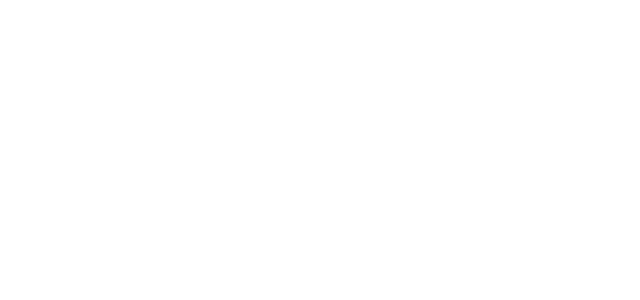
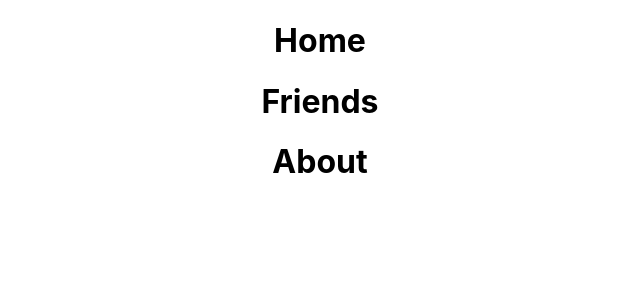
Before and after one commit to laksor/react-router, a React (Create React App) app: page / in a window 1280 px wide. Shown: the top 300 px of the page, without its empty margins (320-960 px from the left). Built offline with nearby package versions, Linux system fonts and the light colour scheme.

Commit message:
components added

```diff
--- a/src/App.js
+++ b/src/App.js
@@ -1,10 +1,14 @@
-import logo from './logo.svg';
 import './App.css';
+import Home from './Components/Home/Home';
+import Friends from './Components/Friends/Friends';
+import About from './Components/About/About';
 
 function App() {
   return (
     <div className="App">
-
+      <Home></Home>
+      <Friends></Friends>
+      <About></About>
     </div>
   );
 }
--- /dev/null
+++ b/src/Components/About/About.js
@@ -0,0 +1,12 @@
+import React from 'react';
+import './About.css';
+
+const About = () => {
+    return (
+        <div>
+            <h1>About</h1>
+        </div>
+    );
+};
+
+export default About;
--- /dev/null
+++ b/src/Components/Friends/Friends.js
@@ -0,0 +1,12 @@
+import React from 'react';
+import './Friends.css';
+
+const Friends = () => {
+    return (
+        <div>
+            <h1>Friends</h1>
+        </div>
+    );
+};
+
+export default Friends;
--- /dev/null
+++ b/src/Components/Home/Home.js
@@ -0,0 +1,12 @@
+import React from 'react';
+import './Home.css';
+
+const Home = () => {
+    return (
+        <div>
+            <h1>Home</h1>
+        </div>
+    );
+};
+
+export default Home;
```
Also changed, not shown: src/Components/About/About.css (added), src/Components/Friends/Friends.css (added), src/Components/Home/Home.css (added).
